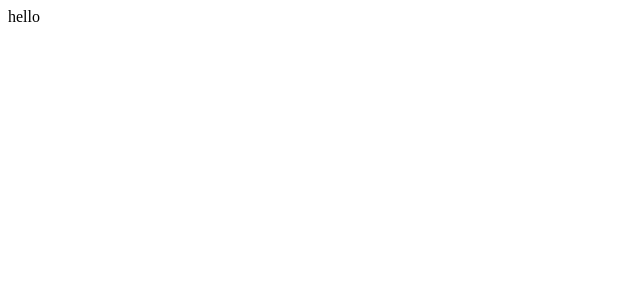
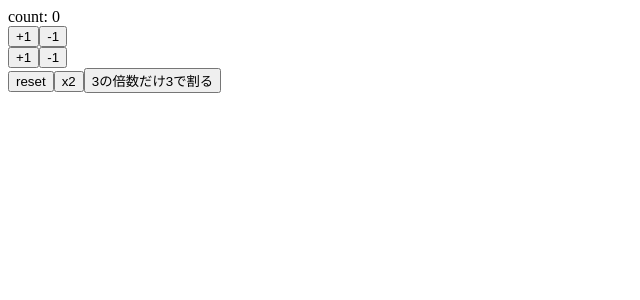
Before and after one commit to ashikasan100/react-hooks-101, a React (Create React App) app: page / in a window 1280 px wide. Shown: the top 300 px of the page, without its empty margins (0-640 px from the left). Built offline with nearby package versions, Linux system fonts and the light colour scheme.

Commit message:
template

```diff
--- a/src/App.js
+++ b/src/App.js
@@ -1,12 +1,41 @@
-import React from 'react';
+import React, {useState} from 'react'
+
+const App=()=> {
+  const [count,setCount]= useState(0)
+  const increment=() => setCount(count + 1)
+  const decrement=() => setCount(count - 1)
+  const increment2=() => setCount(previousCount => previousCount+ 1)
+  const decrement2=() => setCount(previousCount => previousCount- 1)
+  const reset=() =>setCount(0)
+  const x2=() => setCount(previousCount => previousCount* 2)
+
+  const ensyu=() => setCount(previousCount =>{
+      if(previousCount % 3==0){
+        return previousCount /3
+      }else{return previousCount}
+    }
+  )
 
 
-const App=()=> {
+
   return (
-    <div >
-     hello
-    </div>
-  );
+    <>
+      <div >     count: {count}   </div>
+      <div>
+        <button onClick= {increment} >+1</button>
+        <button onClick= {decrement} >-1</button>
+      </div>
+      <div>
+        <button onClick= {increment2} >+1</button>
+        <button onClick= {decrement2} >-1</button>
+      </div>
+      <div>
+        <button onClick={reset}>reset</button>
+        <button onClick={x2}>x2</button>
+        <button onClick={ensyu}>3の倍数だけ3で割る</button>
+      </div>
+    </>
+    );
 }
 
 export default App;
```
